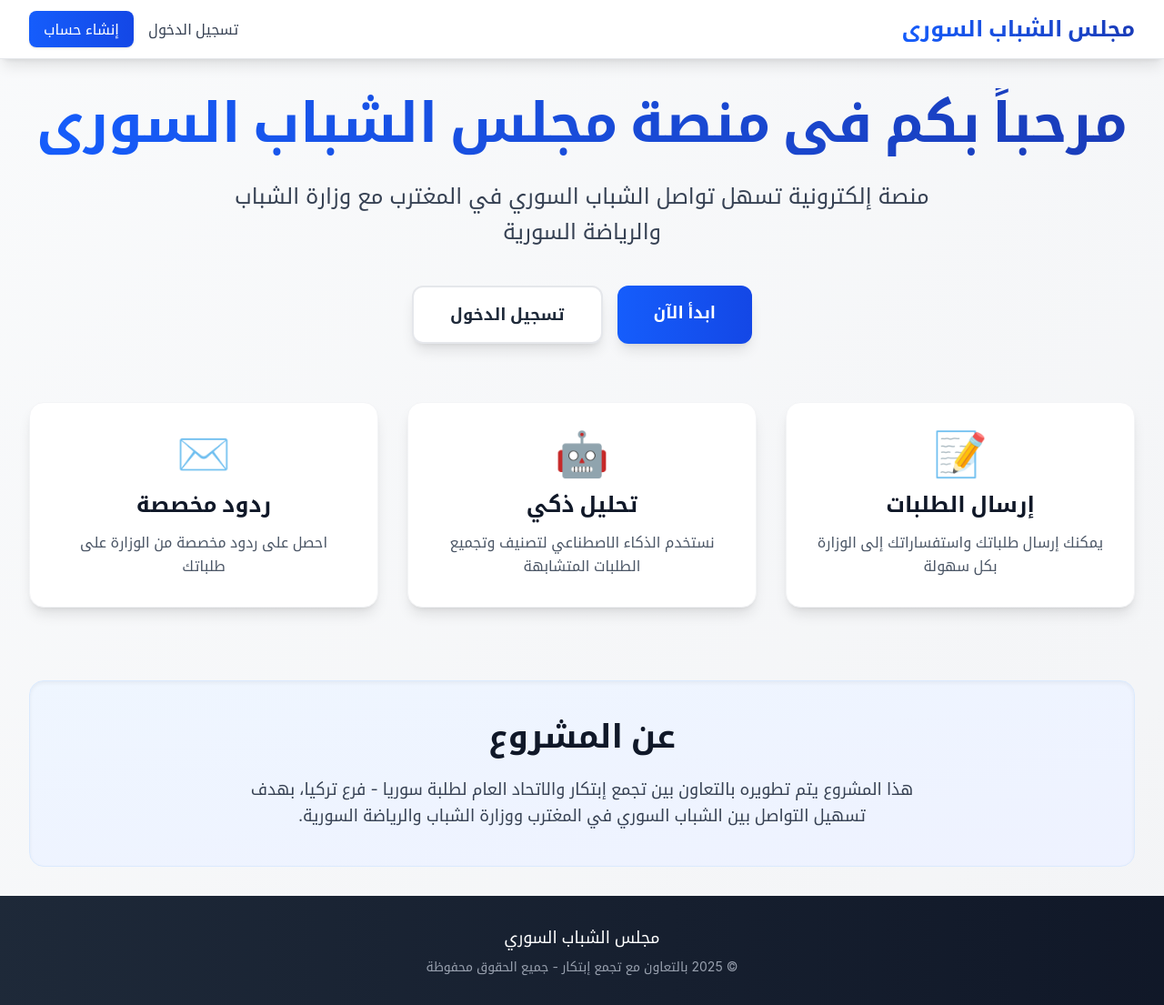
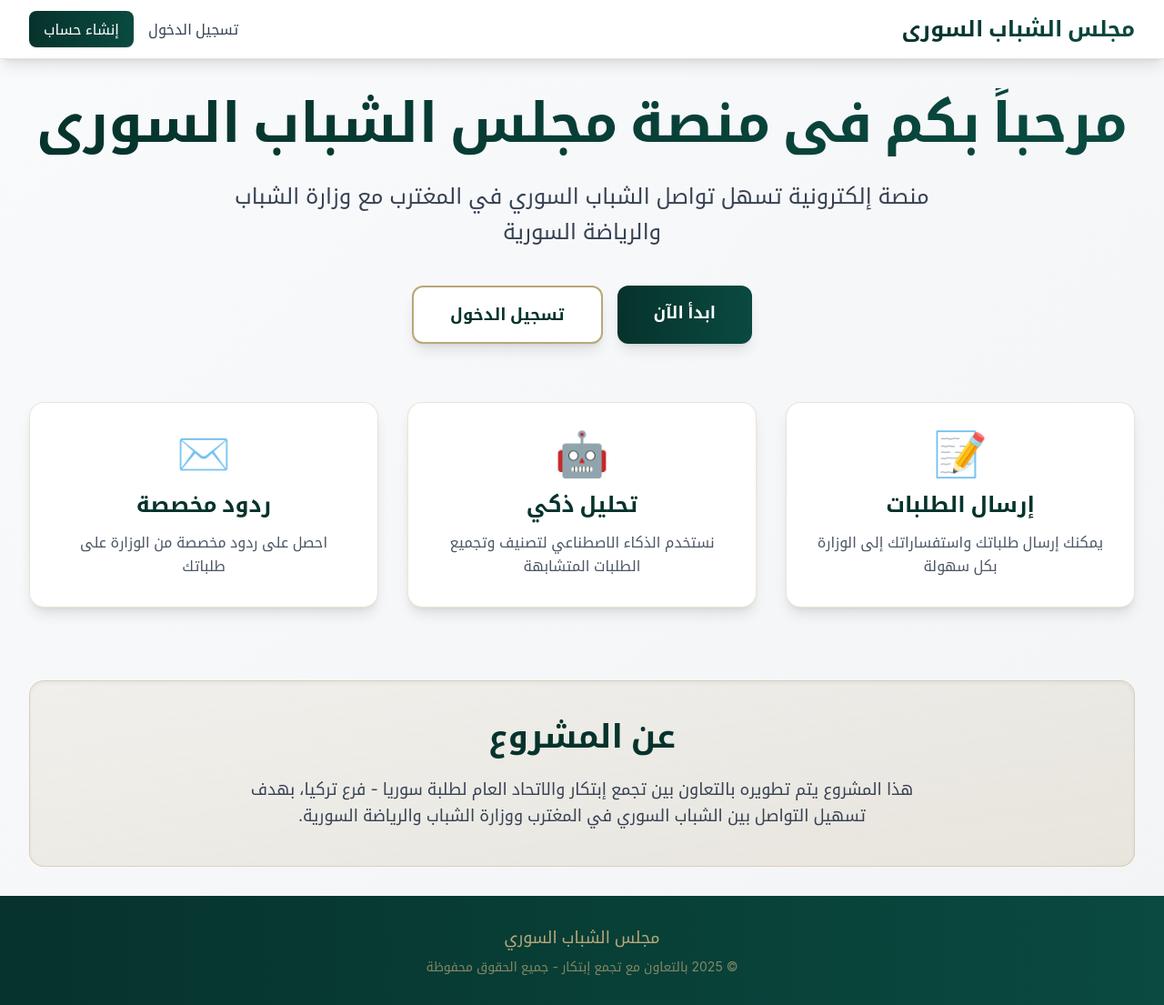
Before and after one commit to ibtikar-syria/syrian-youth-council, a React (Vite) app in the folder fe-main/: page / in a window 1280 px wide. Shown: the whole page at 91% size. Built offline with nearby package versions, Linux system fonts and the light colour scheme; no server answers.

Commit message:
feat: update color scheme across components for a cohesive design

```diff
--- a/fe-main/src/components/Layout.tsx
+++ b/fe-main/src/components/Layout.tsx
@@ -7,12 +7,12 @@ const Layout = () => {
   return (
     <div className="flex flex-col min-h-screen bg-linear-to-br from-gray-50 to-gray-100" dir="rtl">
       {/* Navbar */}
-      <nav className="bg-white shadow-lg border-b border-gray-200 sticky top-0 z-50">
+      <nav className="bg-white shadow-lg border-b border-[#b9a779]/30 sticky top-0 z-50">
         <div className="max-w-7xl mx-auto px-4 sm:px-6 lg:px-8">
           <div className="flex justify-between h-16">
             <div className="flex items-center space-x-reverse space-x-6">
               <Link to="/" className="flex items-center space-x-reverse space-x-2">
-                <span className="text-2xl font-bold bg-linear-to-r from-blue-600 to-blue-800 bg-clip-text text-transparent">
+                <span className="text-2xl font-bold bg-linear-to-r from-[#06332c] to-[#0a4a40] bg-clip-text text-transparent">
                   مجلس الشباب السوري
                 </span>
               </Link>
@@ -21,19 +21,19 @@ const Layout = () => {
                 <div className="hidden md:flex items-center space-x-reverse space-x-1">
                   <Link
                     to="/dashboard"
-                    className="px-3 py-2 rounded-lg text-gray-700 hover:text-blue-600 hover:bg-blue-50 transition-all duration-200 font-medium"
+                    className="px-3 py-2 rounded-lg text-gray-700 hover:text-[#06332c] hover:bg-[#b9a779]/10 transition-all duration-200 font-medium"
                   >
                     لوحة التحكم
                   </Link>
                   <Link
                     to="/my-requests"
-                    className="px-3 py-2 rounded-lg text-gray-700 hover:text-blue-600 hover:bg-blue-50 transition-all duration-200 font-medium"
+                    className="px-3 py-2 rounded-lg text-gray-700 hover:text-[#06332c] hover:bg-[#b9a779]/10 transition-all duration-200 font-medium"
                   >
                     طلباتي
                   </Link>
                   <Link
                     to="/create-request"
-                    className="px-3 py-2 rounded-lg text-gray-700 hover:text-blue-600 hover:bg-blue-50 transition-all duration-200 font-medium"
+                    className="px-3 py-2 rounded-lg text-gray-700 hover:text-[#06332c] hover:bg-[#b9a779]/10 transition-all duration-200 font-medium"
                   >
                     طلب جديد
                   </Link>
@@ -41,7 +41,7 @@ const Layout = () => {
                   {(user?.role === 'admin' || user?.role === 'ministry_staff') && (
                     <Link
                       to="/view-requests"
-                      className="px-3 py-2 rounded-lg text-gray-700 hover:text-blue-600 hover:bg-blue-50 transition-all duration-200 font-medium"
+                      className="px-3 py-2 rounded-lg text-gray-700 hover:text-[#06332c] hover:bg-[#b9a779]/10 transition-all duration-200 font-medium"
                     >
                       عرض الطلبات
                     </Link>
@@ -51,13 +51,13 @@ const Layout = () => {
                     <>
                       <Link
                         to="/manage-tags"
-                        className="px-3 py-2 rounded-lg text-gray-700 hover:text-blue-600 hover:bg-blue-50 transition-all duration-200 font-medium"
+                        className="px-3 py-2 rounded-lg text-gray-700 hover:text-[#06332c] hover:bg-[#b9a779]/10 transition-all duration-200 font-medium"
                       >
                         إدارة الوسوم
                       </Link>
                       <Link
                         to="/manage-users"
-                        className="px-3 py-2 rounded-lg text-gray-700 hover:text-blue-600 hover:bg-blue-50 transition-all duration-200 font-medium"
+                        className="px-3 py-2 rounded-lg text-gray-700 hover:text-[#06332c] hover:bg-[#b9a779]/10 transition-all duration-200 font-medium"
                       >
                         إدارة المستخدمين
                       </Link>
@@ -84,13 +84,13 @@ const Layout = () => {
                 <>
                   <Link
                     to="/login"
-                    className="px-4 py-2 rounded-lg text-gray-700 hover:text-blue-600 hover:bg-blue-50 transition-all duration-200 font-medium"
+                    className="px-4 py-2 rounded-lg text-gray-700 hover:text-[#06332c] hover:bg-[#b9a779]/10 transition-all duration-200 font-medium"
                   >
                     تسجيل الدخول
                   </Link>
                   <Link
                     to="/register"
-                    className="bg-linear-to-r from-blue-600 to-blue-700 text-white px-4 py-2 rounded-lg hover:from-blue-700 hover:to-blue-800 transition-all duration-200 font-medium shadow-sm hover:shadow-md"
+                    className="bg-linear-to-r from-[#06332c] to-[#0a4a40] text-white px-4 py-2 rounded-lg hover:from-[#0a4a40] hover:to-[#06332c] transition-all duration-200 font-medium shadow-sm hover:shadow-md"
                   >
                     إنشاء حساب
                   </Link>
@@ -107,13 +107,13 @@ const Layout = () => {
       </main>
 
       {/* Footer */}
-      <footer className="bg-linear-to-r from-gray-800 to-gray-900 text-white mt-auto">
+      <footer className="bg-linear-to-r from-[#06332c] to-[#0a4a40] text-white mt-auto">
         <div className="max-w-7xl mx-auto px-4 sm:px-6 lg:px-8 py-8">
           <div className="text-center">
-            <p className="text-lg font-medium mb-2">
+            <p className="text-lg font-medium mb-2 text-[#b9a779]">
               مجلس الشباب السوري
             </p>
-            <p className="text-gray-400 text-sm">
+            <p className="text-[#b9a779]/70 text-sm">
               © 2025 بالتعاون مع تجمع إبتكار - جميع الحقوق محفوظة
             </p>
           </div>
--- a/fe-main/src/index.css
+++ b/fe-main/src/index.css
@@ -21,6 +21,6 @@ html {
 
 /* Better focus states */
 *:focus-visible {
-  outline: 2px solid rgb(59, 130, 246);
+  outline: 2px solid #b9a779;
   outline-offset: 2px;
 }
--- a/fe-main/src/pages/Home.tsx
+++ b/fe-main/src/pages/Home.tsx
@@ -8,7 +8,7 @@ const Home = () => {
     <div className="text-center">
       {/* Hero Section */}
       <div className="mb-16">
-        <h1 className="text-5xl md:text-6xl font-extrabold bg-linear-to-r from-blue-600 to-blue-800 bg-clip-text text-transparent mb-6 leading-tight">
+        <h1 className="text-5xl md:text-6xl font-extrabold bg-linear-to-r from-[#06332c] to-[#0a4a40] bg-clip-text text-transparent mb-6 leading-tight">
           مرحباً بكم في منصة مجلس الشباب السوري
         </h1>
 
@@ -20,13 +20,13 @@ const Home = () => {
           <div className="flex flex-wrap justify-center gap-4 mb-12">
             <Link
               to="/register"
-              className="inline-block bg-linear-to-r from-blue-600 to-blue-700 text-white px-10 py-4 rounded-xl text-lg font-semibold hover:from-blue-700 hover:to-blue-800 transition-all duration-200 shadow-lg hover:shadow-xl transform hover:-translate-y-0.5"
+              className="inline-block bg-linear-to-r from-[#06332c] to-[#0a4a40] text-white px-10 py-4 rounded-xl text-lg font-semibold hover:from-[#0a4a40] hover:to-[#06332c] transition-all duration-200 shadow-lg hover:shadow-xl transform hover:-translate-y-0.5"
             >
               ابدأ الآن
             </Link>
             <Link
               to="/login"
-              className="inline-block bg-white text-gray-800 px-10 py-4 rounded-xl text-lg font-semibold hover:bg-gray-50 transition-all duration-200 shadow-lg hover:shadow-xl border-2 border-gray-200 transform hover:-translate-y-0.5"
+              className="inline-block bg-white text-[#06332c] px-10 py-4 rounded-xl text-lg font-semibold hover:bg-[#b9a779]/10 transition-all duration-200 shadow-lg hover:shadow-xl border-2 border-[#b9a779] transform hover:-translate-y-0.5"
             >
               تسجيل الدخول
             </Link>
@@ -36,7 +36,7 @@ const Home = () => {
         {isAuthenticated && (
           <Link
             to="/create-request"
-            className="inline-block bg-linear-to-r from-blue-600 to-blue-700 text-white px-10 py-4 rounded-xl text-lg font-semibold hover:from-blue-700 hover:to-blue-800 transition-all duration-200 shadow-lg hover:shadow-xl transform hover:-translate-y-0.5"
+            className="inline-block bg-linear-to-r from-[#06332c] to-[#0a4a40] text-white px-10 py-4 rounded-xl text-lg font-semibold hover:from-[#0a4a40] hover:to-[#06332c] transition-all duration-200 shadow-lg hover:shadow-xl transform hover:-translate-y-0.5"
           >
             أرسل طلبك الآن
           </Link>
@@ -45,25 +45,25 @@ const Home = () => {
 
       {/* Features Section */}
       <div className="grid md:grid-cols-3 gap-8 mb-16">
-        <div className="bg-white p-8 rounded-2xl shadow-lg hover:shadow-2xl transition-all duration-300 transform hover:-translate-y-1 border border-gray-100">
+        <div className="bg-white p-8 rounded-2xl shadow-lg hover:shadow-2xl transition-all duration-300 transform hover:-translate-y-1 border border-[#b9a779]/30">
           <div className="text-5xl mb-4">📝</div>
-          <h3 className="text-2xl font-bold text-gray-900 mb-3">إرسال الطلبات</h3>
+          <h3 className="text-2xl font-bold text-[#06332c] mb-3">إرسال الطلبات</h3>
           <p className="text-gray-600 leading-relaxed">
             يمكنك إرسال طلباتك واستفساراتك إلى الوزارة بكل سهولة
           </p>
         </div>
 
-        <div className="bg-white p-8 rounded-2xl shadow-lg hover:shadow-2xl transition-all duration-300 transform hover:-translate-y-1 border border-gray-100">
+        <div className="bg-white p-8 rounded-2xl shadow-lg hover:shadow-2xl transition-all duration-300 transform hover:-translate-y-1 border border-[#b9a779]/30">
           <div className="text-5xl mb-4">🤖</div>
-          <h3 className="text-2xl font-bold text-gray-900 mb-3">تحليل ذكي</h3>
+          <h3 className="text-2xl font-bold text-[#06332c] mb-3">تحليل ذكي</h3>
           <p className="text-gray-600 leading-relaxed">
             نستخدم الذكاء الاصطناعي لتصنيف وتجميع الطلبات المتشابهة
           </p>
         </div>
 
-        <div className="bg-white p-8 rounded-2xl shadow-lg hover:shadow-2xl transition-all duration-300 transform hover:-translate-y-1 border border-gray-100">
+        <div className="bg-white p-8 rounded-2xl shadow-lg hover:shadow-2xl transition-all duration-300 transform hover:-translate-y-1 border border-[#b9a779]/30">
           <div className="text-5xl mb-4">✉️</div>
-          <h3 className="text-2xl font-bold text-gray-900 mb-3">ردود مخصصة</h3>
+          <h3 className="text-2xl font-bold text-[#06332c] mb-3">ردود مخصصة</h3>
           <p className="text-gray-600 leading-relaxed">
             احصل على ردود مخصصة من الوزارة على طلباتك
           </p>
@@ -71,8 +71,8 @@ const Home = () => {
       </div>
 
       {/* About Section */}
-      <div className="mt-20 bg-linear-to-br from-blue-50 to-indigo-50 p-10 rounded-2xl shadow-inner border border-blue-100">
-        <h2 className="text-4xl font-bold text-gray-900 mb-6">
+      <div className="mt-20 bg-linear-to-br from-[#b9a779]/10 to-[#b9a779]/20 p-10 rounded-2xl shadow-inner border border-[#b9a779]/40">
+        <h2 className="text-4xl font-bold text-[#06332c] mb-6">
           عن المشروع
         </h2>
         <p className="text-lg text-gray-700 max-w-3xl mx-auto leading-relaxed">
```
Also changed, not shown: fe-main/src/pages/Dashboard.tsx (+17 -17 lines), fe-main/src/pages/Login.tsx (+8 -8 lines), fe-main/src/pages/Register.tsx (+12 -12 lines).
